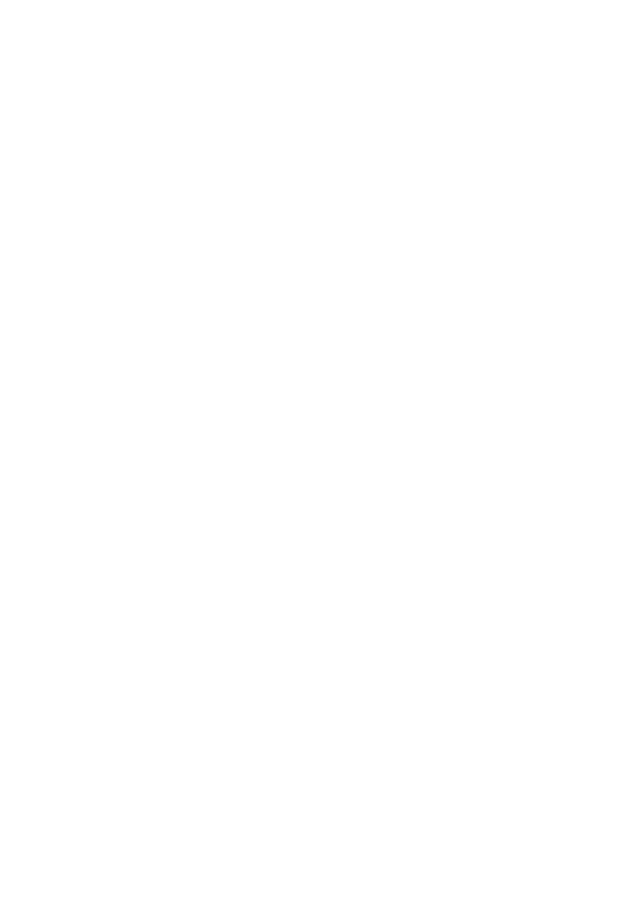
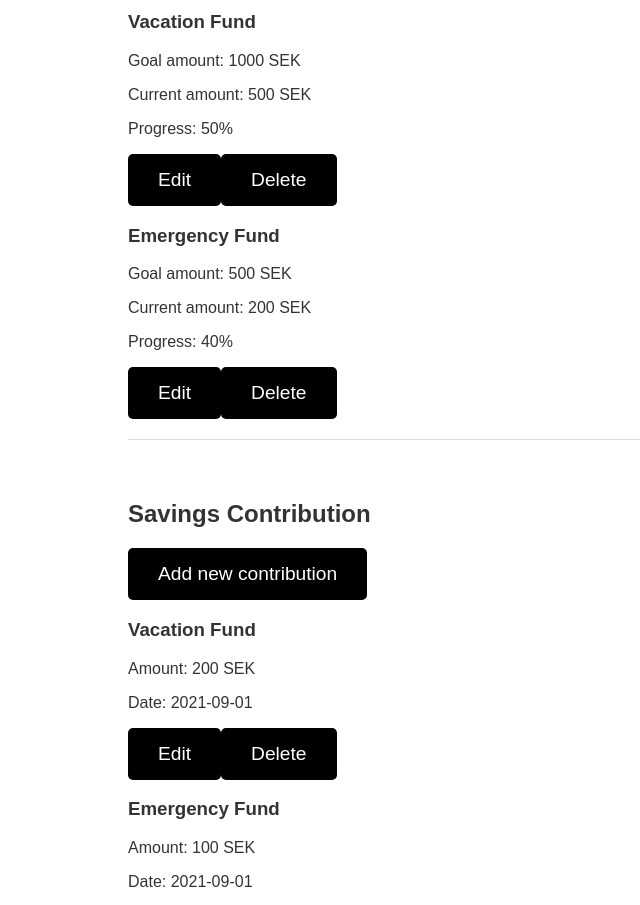
Before and after one commit to RogeSocial/FinTrackr, a React (Vite) app: page /savings in a window 1280 px wide. Before the commit this address had no page. Shown: the part 320-1225 px from the top of the page, without its empty margins (0-640 px from the left). Before the commit the page ends 800 px from the top, so only its background shows below. Built offline with nearby package versions, Linux system fonts and the light colour scheme.

Commit message:
added savings tab

```diff
--- a/src/main.jsx
+++ b/src/main.jsx
@@ -10,6 +10,7 @@
 import LandingPage from './pages/LandingPage';
 import UserDashboardPage from './pages/UserDashboardPage';
 import Expenses from './pages/ExpensesPage';
+import Savings from './pages/SavingsPage';
 
 const router = createBrowserRouter(
   createRoutesFromElements(
@@ -17,6 +18,7 @@
       <Route index element={<LandingPage/>} />
       <Route path="/dashboard" element={<UserDashboardPage/>} />
       <Route path="/expenses" element={<Expenses/>} />
+      <Route path="/savings" element={<Savings/>} />
     </Route>
   )
 )
--- /dev/null
+++ b/src/pages/SavingsPage.jsx
@@ -0,0 +1,55 @@
+function Savings() {
+    return(
+        <div className="dashboard-container">
+            <h1>Savings</h1>
+
+            {/* Savings goals */}
+            <section className="dashboard-section">
+                <h2>Saving Goals</h2>
+                <button className="add-goal-btn">Add new goal</button>
+                <div className="goal-container">
+                    <div className="goal-card">
+                        <h3>Vacation Fund</h3>
+                        <p>Goal amount: 1000 SEK</p>
+                        <p>Current amount: 500 SEK</p>
+                        <p>Progress: 50%</p>
+                        <button className="edit-goal-btn">Edit</button>
+                        <button className="delete-goal-btn">Delete</button>
+                    </div>
+                    <div className="goal-card">
+                        <h3>Emergency Fund</h3>
+                        <p>Goal amount: 500 SEK</p>
+                        <p>Current amount: 200 SEK</p>
+                        <p>Progress: 40%</p>
+                        <button className="edit-goal-btn">Edit</button>
+                        <button className="delete-goal-btn">Delete</button>
+                    </div>
+                </div>
+            </section>
+
+            {/* Savings Contribution */}
+            <section className="dashboard-section">
+                <h2>Savings Contribution</h2>
+                <button className="add-contribution-btn">Add new contribution</button>
+                <div className="contribution-container">
+                    <div className="contribution-card">
+                        <h3>Vacation Fund</h3>
+                        <p>Amount: 200 SEK</p>
+                        <p>Date: 2021-09-01</p>
+                        <button className="edit-contribution-btn">Edit</button>
+                        <button className="delete-contribution-btn">Delete</button>
+                    </div>
+                    <div className="contribution-card">
+                        <h3>Emergency Fund</h3>
+                        <p>Amount: 100 SEK</p>
+                        <p>Date: 2021-09-01</p>
+                        <button className="edit-contribution-btn">Edit</button>
+                        <button className="delete-contribution-btn">Delete</button>
+                    </div>
+                </div>
+            </section>
+        </div>
+    )
+}
+
+export default Savings;
```
